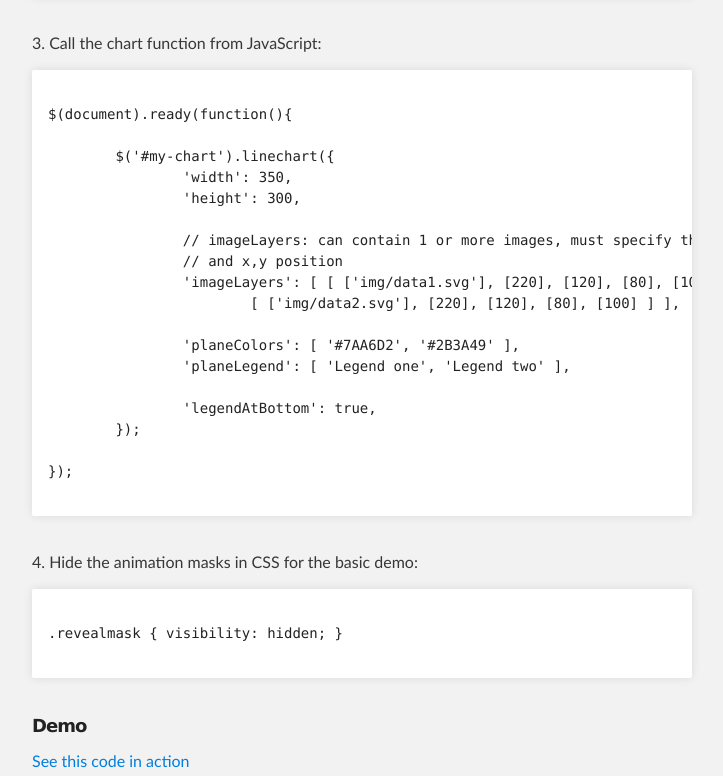
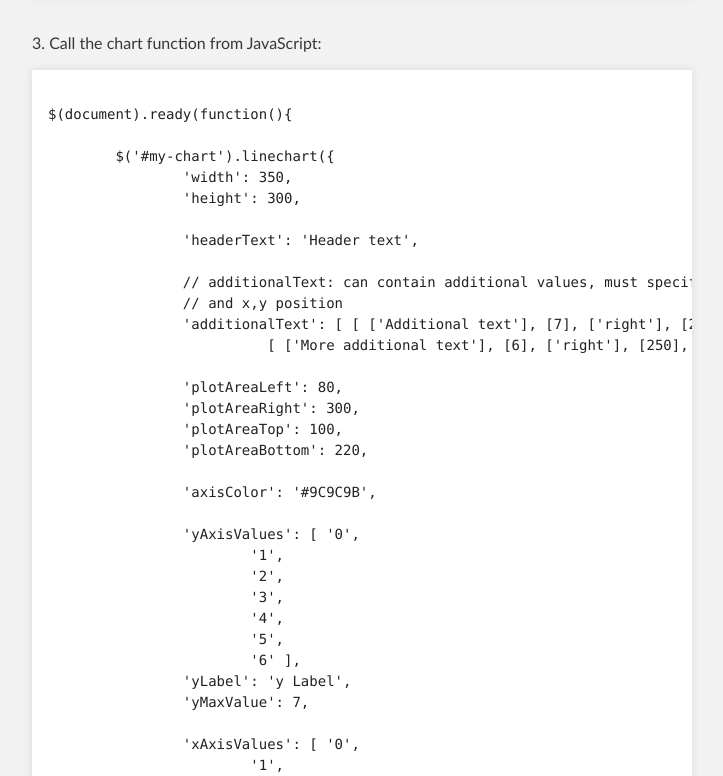
Before and after one commit to jquery-collection/jQuery-chart-plugins, a plain HTML site: page index.html in a window 1280 px wide. Shown: the part 3348-4124 px from the top of the page, without its empty margins (288-1011 px from the left). Drawn offline with Linux system fonts and the light colour scheme.

Commit message:
Corrections.

```diff
--- a/index.html
+++ b/index.html
@@ -169,6 +169,44 @@ $(document).ready(function(){
 		'width': 350,
 		'height': 300,
 
+		'headerText': 'Header text',
+
+		// additionalText: can contain additional values, must specify the text, size, alignment
+		// and x,y position
+		'additionalText': [ [ ['Additional text'], [7], ['right'], [250], [50] ],
+			  [ ['More additional text'], [6], ['right'], [250], [65] ] ],
+
+		'plotAreaLeft': 80,
+		'plotAreaRight': 300,
+		'plotAreaTop': 100,
+		'plotAreaBottom': 220,
+
+		'axisColor': '#9C9C9B',
+
+		'yAxisValues': [ '0',
+			'1',
+			'2',
+			'3',
+			'4',
+			'5',
+			'6' ],
+		'yLabel': 'y Label',
+		'yMaxValue': 7,
+
+		'xAxisValues': [ '0',
+			'1',
+			'2',
+			'3',
+			'4',
+			'5',
+			'6',
+			'7',
+			'8',
+			'9',
+			'10' ],
+		'xLabel': 'x Label',
+		'xMaxValue': 24,
+
 		// imageLayers: can contain 1 or more images, must specify the source, width, height
 		// and x,y position
 		'imageLayers': [ [ ['img/data1.svg'], [220], [120], [80], [100] ],
```
Also changed, not shown: linechart/basic.html (+38 -0 lines), linechart/js/script.js (+40 -2 lines).
